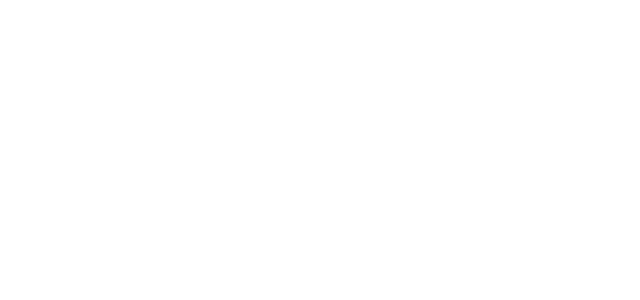
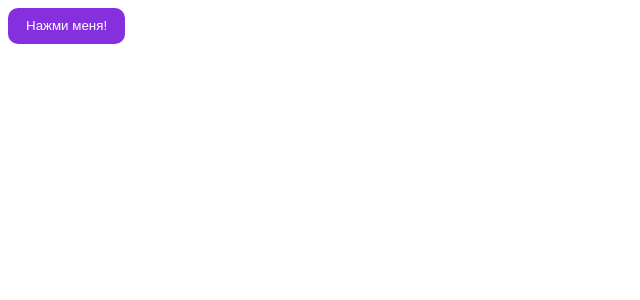
Before and after one commit to emildenikaev/monetory, a Vue app: page / in a window 1280 px wide. Shown: the top 300 px of the page, without its empty margins (0-640 px from the left). Built offline with nearby package versions, Linux system fonts and the light colour scheme.

Commit message:
add button

```diff
--- a/src/App.vue
+++ b/src/App.vue
@@ -1,5 +1,14 @@
-<script setup lang="ts"></script>
+<template>
+  <main>
+    <MonetoryButton :btnText="'Нажми меня!'" :btnColor="`purple`" />
+  </main>
+</template>
 
-<template></template>
-
-<style scoped></style>
+<script setup lang="ts">
+import MonetoryButton from "./components/MonetoryButton.vue";
+</script>
+<style>
+* {
+  box-sizing: border-box;
+}
+</style>
--- a/src/assets/main.scss
+++ /dev/null
@@ -1,3 +0,0 @@
-* {
-  box-sizing: border-box;
-}
--- /dev/null
+++ b/src/components/MonetoryButton.vue
@@ -0,0 +1,53 @@
+<template>
+  <div>
+    <button
+      class="btn"
+      :class="[
+        props.btnColor === 'purple' && 'btn-purple',
+        props.btnColor === 'gray' && 'btn-gray',
+      ]"
+    >
+      {{ props.btnText }}
+    </button>
+  </div>
+</template>
+
+<script setup lang="ts">
+enum btnColor {
+  purple = "purple",
+  gray = "gray",
+}
+
+interface Props {
+  btnText: String;
+  btnColor: btnColor;
+}
+
+const props = defineProps<Props>();
+</script>
+
+<style style="scoped" lang="scss">
+.btn {
+  cursor: pointer;
+  border-radius: 10px;
+  size: 14px;
+  line-height: 16px;
+  padding: 8px 16px;
+
+  &:hover {
+    opacity: 0.8;
+  }
+
+  &-purple {
+    border: 2px solid #862fde;
+    color: #fff;
+    background-color: #862fde;
+  }
+
+  &-gray {
+    border: 2px solid #f6f6f9;
+    color: #16171b;
+    background-color: #f6f6f9;
+  }
+}
+</style>
--- a/src/main.ts
+++ b/src/main.ts
@@ -1,6 +1,5 @@
 import { createApp } from "vue";
 import { createPinia } from "pinia";
 import App from "./App.vue";
-import "./assets/main.scss";
 
 createApp(App).use(createPinia).mount("#app");
--- a/tsconfig.json
+++ b/tsconfig.json
@@ -7,7 +7,7 @@
     "skipLibCheck": true,
 
     /* Bundler mode */
-    "moduleResolution": "bundler",
+    "moduleResolution": "node",
     "allowImportingTsExtensions": true,
     "resolveJsonModule": true,
     "isolatedModules": true,
```
Also changed, not shown: .eslintrc.json, src/components/MonetoryInput.vue (added).
